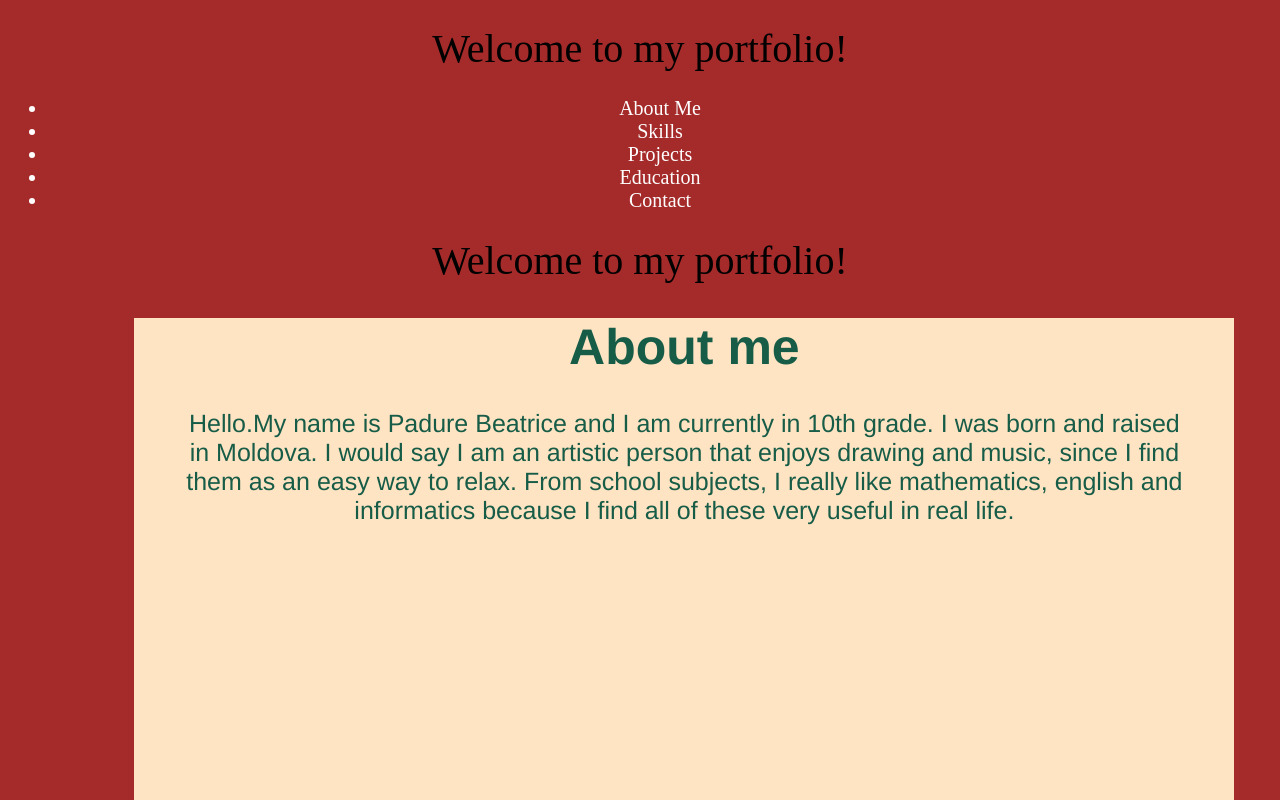
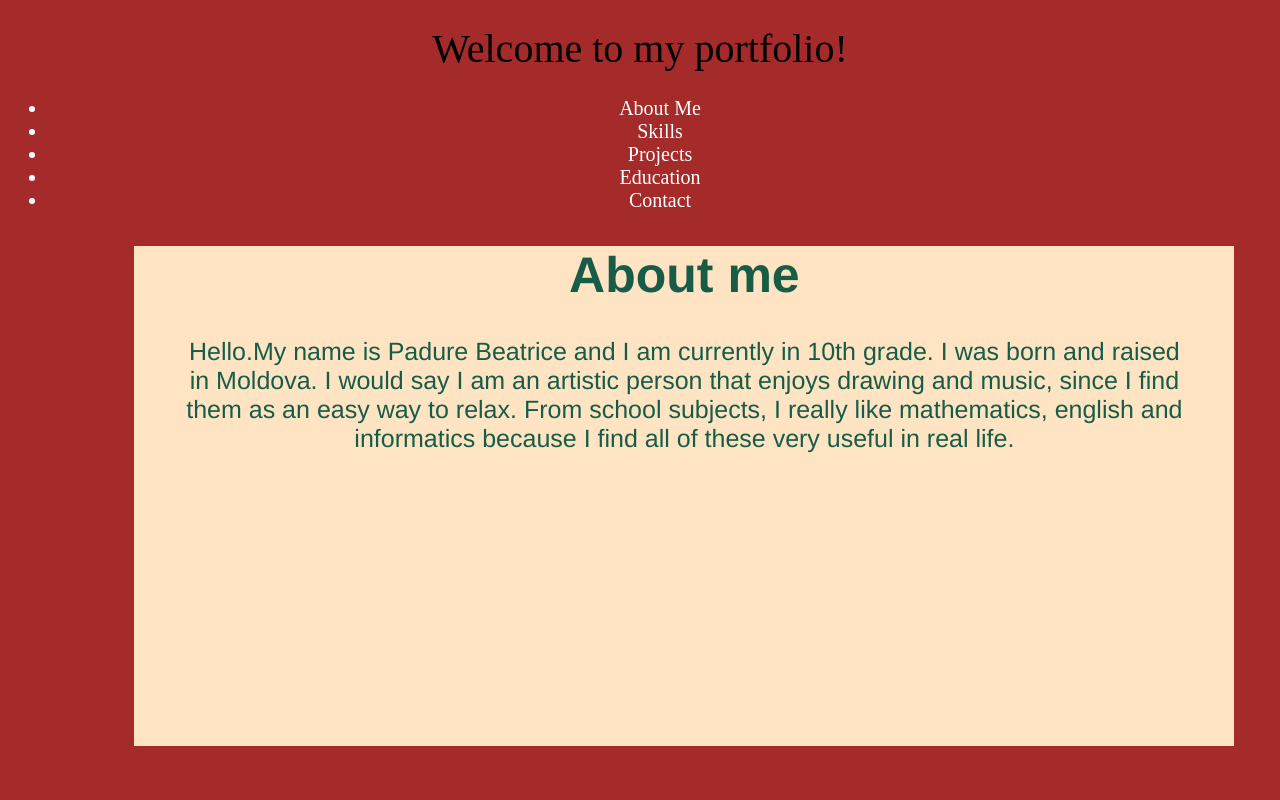
Before and after one commit to beatricepadure/Personal-Portfolio, a plain HTML site: page index.html in a window 1280 px wide. Shown: the top 800 px of the page. Drawn offline with Linux system fonts and the light colour scheme.

Commit message:
Update index.html

```diff
--- a/index.html
+++ b/index.html
@@ -19,9 +19,6 @@
             <li>Contact</li>
         </ul>
     </nav>
-    <div class="header">
-        <p>Welcome to my portfolio!</p>
-    </div>
     <div id="block">
         <h1>About me</h1>
         <p>Hello.My name is Padure Beatrice and I am currently in 10th grade.
```
